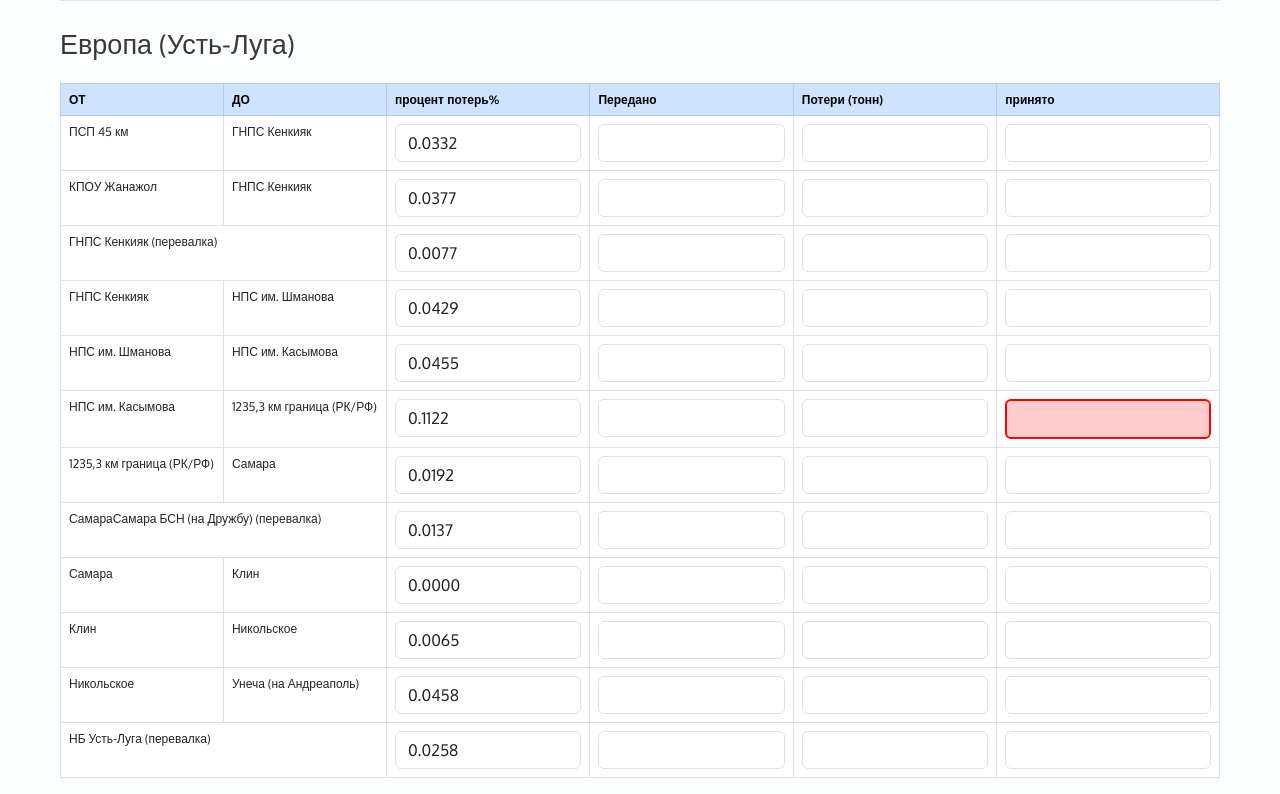
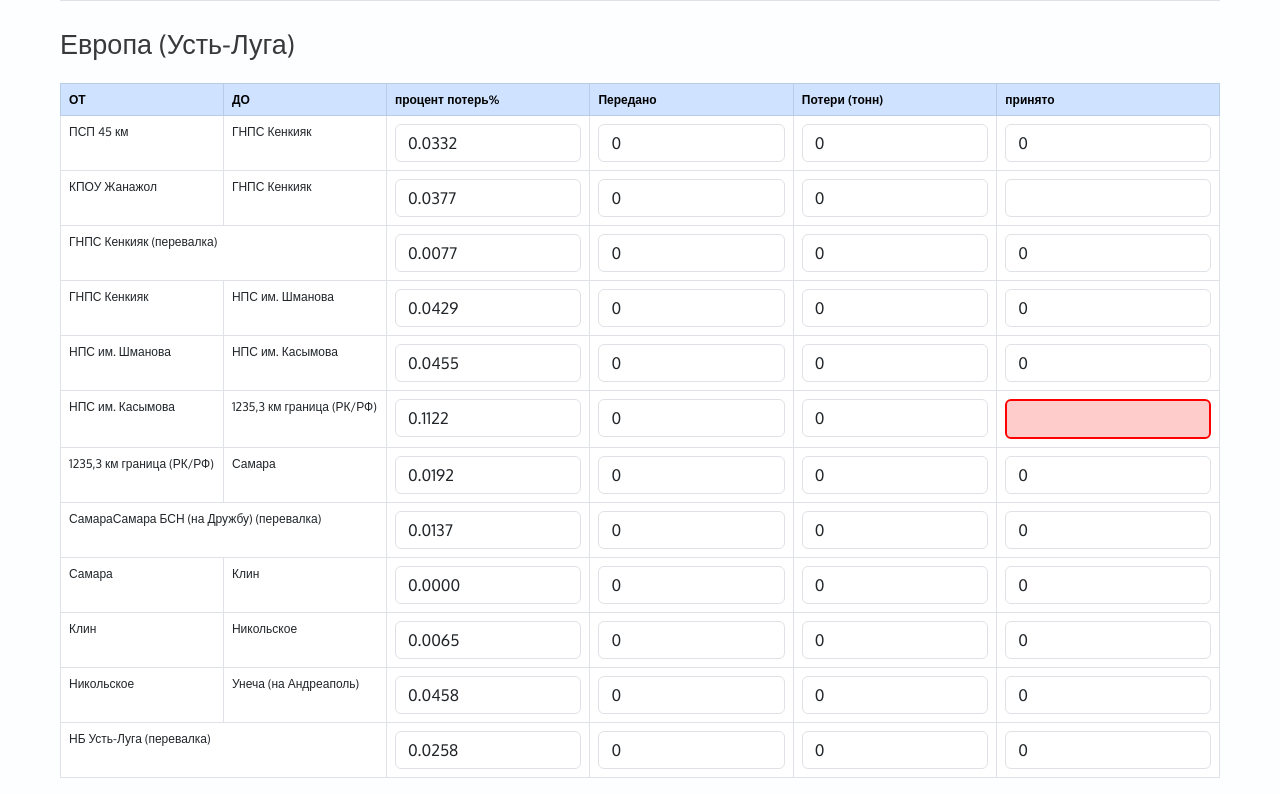
Before and after one commit to Deimos2077/MapOil, a PHP site: page /oilgraf/tableForm.php in a window 1280 px wide. Shown: the part 1459-2253 px from the top of the page. Run offline with PHP 8.4, Linux system fonts and the light colour scheme; data that the repository does not hold is empty.

Commit message:
Уст луга сделана расчет но не полный

```diff
--- a/tableForm.php
+++ b/tableForm.php
@@ -424,98 +424,98 @@ async function loadData() {
             <td>ПСП 45 км</td>
             <td>ГНПС Кенкияк</td>
             <td><input type="number" id="percent-psp45PP" class="form-control" step="0.0001" value="0.0332"></td>
-            <td><input type="number" id="volume-psp45end2" class="form-control"></td>
-            <td><input type="number" id="loss-psp2P" class="form-control"></td>
-            <td><input type="number" id="volume2-psp45first2" class="form-control"></td>
+            <td><input type="number" id="volume-psp45end3" class="form-control"></td>
+            <td><input type="number" id="loss-psp3P" class="form-control"></td>
+            <td><input type="number" id="volume2-psp45first3" class="form-control"></td>
         </tr>
         <tr data-pipeline-id="17" data-from-id="11" data-to-id="5">
             <td>КПОУ Жанажол</td>
             <td>ГНПС Кенкияк</td>
             <td><input type="number" id="percent-zhanazholPP" class="form-control" step="0.0001" value="0.0377"></td>
-            <td><input type="number" id="volume-zhanazhol2" class="form-control"></td>
-            <td><input type="number" id="loss-zhanazhol2P" class="form-control"></td>
-            <td><input type="number" id="volume2-zhanazholedit2" class="form-control"></td>
+            <td><input type="number" id="volume-zhanazhol3" class="form-control"></td>
+            <td><input type="number" id="loss-zhanazhol3P" class="form-control"></td>
+            <td><input type="number" id="volume2-zhanazholedit3" class="form-control"></td>
         </tr>
             <tr data-pipeline-id="1" data-from-id="25" data-to-id="25">
                 <td colspan="2">ГНПС Кенкияк (перевалка)</td>
                 <td><input type="number" id="percent-kenkiyakTransferPP" class="form-control" step="0.0001" value="0.0077"></td>
-                <td><input type="number" id="volume-kenkiyakTransfer2" class="form-control"></td>
-                <td><input type="number" id="loss-kenkiyakTransfer2P" class="form-control"></td>
-                <td><input type="number" id="volume2-kenkiyak2" class="form-control"></td>
+                <td><input type="number" id="volume-kenkiyakTransfer3" class="form-control"></td>
+                <td><input type="number" id="loss-kenkiyakTransfer3P" class="form-control"></td>
+                <td><input type="number" id="volume2-kenkiyak3" class="form-control"></td>
             </tr>
             <tr data-pipeline-id="19" data-from-id="5" data-to-id="7">
                 <td>ГНПС Кенкияк</td>
                 <td>НПС им. Шманова</td>
-                <td><input type="number" id="percent-kenkiyak-3" class="form-control" step="0.0001" value="0.0429"></td>
-                <td><input type="number" id="volume-kenkiyak-3" class="form-control"></td>
-                <td><input type="number" id="loss-kenkiyak-3" class="form-control"></td>
-                <td><input type="number" id="volume2-kenkiyak-3" class="form-control"></td>
+                <td><input type="number" id="percent-shmanovaPP" class="form-control" step="0.0001" value="0.0429"></td>
+                <td><input type="number" id="volume-kenkiyak3" class="form-control"></td>
+                <td><input type="number" id="loss-kenkiyak3P" class="form-control"></td>
+                <td><input type="number" id="volume2-shmanova" class="form-control"></td>
             </tr>
             <tr data-pipeline-id="1" data-from-id="7" data-to-id="19">
                 <td>НПС им. Шманова</td>
                 <td>НПС им. Касымова</td>
-                <td><input type="number" id="percent-kumkol-3" class="form-control" step="0.0001" value="0.0455"></td>
-                <td><input type="number" id="volume-kumkol-3" class="form-control"></td>
-                <td><input type="number" id="loss-kumkol-3" class="form-control"></td>
-                <td><input type="number" id="volume2-kumkol-3 " class="form-control"></td>
+                <td><input type="number" id="percent-kasimovaPP" class="form-control" step="0.0001" value="0.0455"></td>
+                <td><input type="number" id="volume-shmanova" class="form-control"></td>
+                <td><input type="number" id="loss-shmanovaP" class="form-control"></td>
+                <td><input type="number" id="volume2-kasimova" class="form-control"></td>
             </tr>
             <tr data-pipeline-id="20" data-from-id="19" data-to-id="24">
                 <td>НПС им. Касымова</td>
                 <td>1235,3 км граница (РК/РФ)</td>
-                <td><input type="number" id="percent-dzhumagalieva-3" class="form-control" step="0.0001" value="0.1122"></td>
-                <td><input type="number" id="volume-dzhumagalieva-3" class="form-control"></td>
-                <td><input type="number" id="loss-dzhumagalieva-3" class="form-control"></td>
-                <td><input type="number" id="volume2-dzhumagalieva-3 " class="form-control main-input"></td>
+                <td><input type="number" id="percent-km1235PP" class="form-control" step="0.0001" value="0.1122"></td>
+                <td><input type="number" id="volume-kasimova" class="form-control"></td>
+                <td><input type="number" id="loss-kasimovaP" class="form-control"></td>
+                <td><input type="number" id="volume2-km1235" class="form-control main-input"></td>
             </tr>
             <tr data-pipeline-id="23" data-from-id="24" data-to-id="8">
                 <td>1235,3 км граница (РК/РФ)</td>
                 <td>Самара</td>
-                <td><input type="number" id="percent-samara-3" class="form-control" step="0.0001" value="0.0192"></td>
-                <td><input type="number" id="volume-samara-3" class="form-control"></td>
-                <td><input type="number" id="loss-samara-3" class="form-control"></td>
-                <td><input type="number" id="volume2-samara-3" class="form-control"></td>
+                <td><input type="number" id="percent-samaraPP" class="form-control" step="0.0001" value="0.0192"></td>
+                <td><input type="number" id="volume-km1235" class="form-control"></td>
+                <td><input type="number" id="loss-samaraP" class="form-control"></td>
+                <td><input type="number" id="volume2-samara" class="form-control"></td>
             </tr>
             <tr data-pipeline-id="1" data-from-id="27" data-to-id="27">
                 <td colspan="2">СамараСамара БСН (на Дружбу) (перевалка)</td>
-                <td><input type="number" id="percent-samaraTransfer-3" class="form-control" step="0.0001" value="0.0137"></td>
-                <td><input type="number" id="volume-samaraTransfer-3" class="form-control"></td>
-                <td><input type="number" id="loss-samaraTransfer-3" class="form-control"></td>
-                <td><input type="number" id="volume2-samaraTransfer-3 " class="form-control"></td>
+                <td><input type="number" id="percent-samaraTransferPP" class="form-control" step="0.0001" value="0.0137"></td>
+                <td><input type="number" id="volume-samara" class="form-control"></td>
+                <td><input type="number" id="loss-samaraTransferP" class="form-control"></td>
+                <td><input type="number" id="volume2-samaraTransfer" class="form-control"></td>
             </tr>
             <tr data-pipeline-id="2" data-from-id="8" data-to-id="16">
                 <td>Самара</td>
                 <td>Клин</td>
-                <td><input type="number" id="percent-klin-3" class="form-control" step="0.0001" value="0.0000"></td>
-                <td><input type="number" id="volume-klin-3" class="form-control"></td>
-                <td><input type="number" id="loss-klin-3" class="form-control"></td>
-                <td><input type="number" id="volume2-klin-3" class="form-control"></td>
+                <td><input type="number" id="percent-klinPP" class="form-control" step="0.0001" value="0.0000"></td>
+                <td><input type="number" id="volume-samaraTransfer" class="form-control"></td>
+                <td><input type="number" id="loss-klinP" class="form-control"></td>
+                <td><input type="number" id="volume2-klin" class="form-control"></td>
             </tr>
             <tr data-pipeline-id="3" data-from-id="16" data-to-id="20">
                 <td>Клин</td>
                 <td>Никольское</td>
-                <td><input type="number" id="percent-nikolski-3" class="form-control" step="0.0001" value="0.0065"></td>
-                <td><input type="number" id="volume-nikolski-3" class="form-control"></td>
-                <td><input type="number" id="loss-nikolski-3" class="form-control"></td>
-                <td><input type="number" id="volume2-nikolski-3 " class="form-control"></td>
+                <td><input type="number" id="percent-nikolskiPP" class="form-control" step="0.0001" value="0.0065"></td>
+                <td><input type="number" id="volume-klin" class="form-control"></td>
+                <td><input type="number" id="loss-nikolskiP" class="form-control"></td>
+                <td><input type="number" id="volume2-nikolski" class="form-control"></td>
             </tr>
             <tr data-pipeline-id="4" data-from-id="20" data-to-id="23">
                 <td>Никольское</td>
                 <td>Унеча (на Андреаполь)</td>
-                <td><input type="number" id="percent-unecha-3" class="form-control" step="0.0001" value="0.0458"></td>
-                <td><input type="number" id="volume-unecha-3" class="form-control"></td>
-                <td><input type="number" id="loss-unecha-3" class="form-control"></td>
-                <td><input type="number" id="volume2-unecha-3 " class="form-control"></td>
+                <td><input type="number" id="percent-unechaPP" class="form-control" step="0.0001" value="0.0458"></td>
+                <td><input type="number" id="volume-nikolski" class="form-control"></td>
+                <td><input type="number" id="loss-unechaP" class="form-control"></td>
+                <td><input type="number" id="volume2-unecha" class="form-control"></td>
             </tr>
             <tr data-pipeline-id="22" data-from-id="23" data-to-id="10">
                 <td colspan="2">НБ Усть-Луга (перевалка)</td>
-                <td><input type="number" id="percent-ustlugaTransfer-3" class="form-control" step="0.0001" value="0.0258"></td>
-                <td><input type="number" id="volume-ustlugaTransfer-3" class="form-control"></td>
-                <td><input type="number" id="loss-ustlugaTransfer-3" class="form-control"></td>
-                <td><input type="number" id="volume2-ustlugaTransfer-3" class="form-control"></td>
+                <td><input type="number" id="percent-ustlugaTransferPP" class="form-control" step="0.0001" value="0.0258"></td>
+                <td><input type="number" id="volume-unecha" class="form-control"></td>
+                <td><input type="number" id="loss-ustlugaTransferP" class="form-control"></td>
+                <td><input type="number" id="volume2-ustlugaTransfer" class="form-control"></td>
             </tr>
         </tbody>
     </table>
-
+<!--
     <h3 class="mb-4">Ответ.хранение</h3>
     <table class="table table-bordered" data-pipelines-system-id="4" data-type="pipelines">
         <thead>
@@ -689,7 +689,7 @@ async function loadData() {
     </table>
 
     <button class="btn btn-success" onclick="saveData(1)">Сохранить</button>
-<div>
+<div> -->
 
 
 
@@ -719,6 +719,8 @@ async function loadData() {
     <script src="js/language.js"></script>
     <script src="js/Settings.js"></script>
     <script src="js/menu.js"></script>
-    <script src="js/calculate.js"></script>
+    <script src="js/calculate.js">
+
+    </script>
 </body>
 </html>
```
Also changed, not shown: js/calculate.js (+336 -29 lines).
